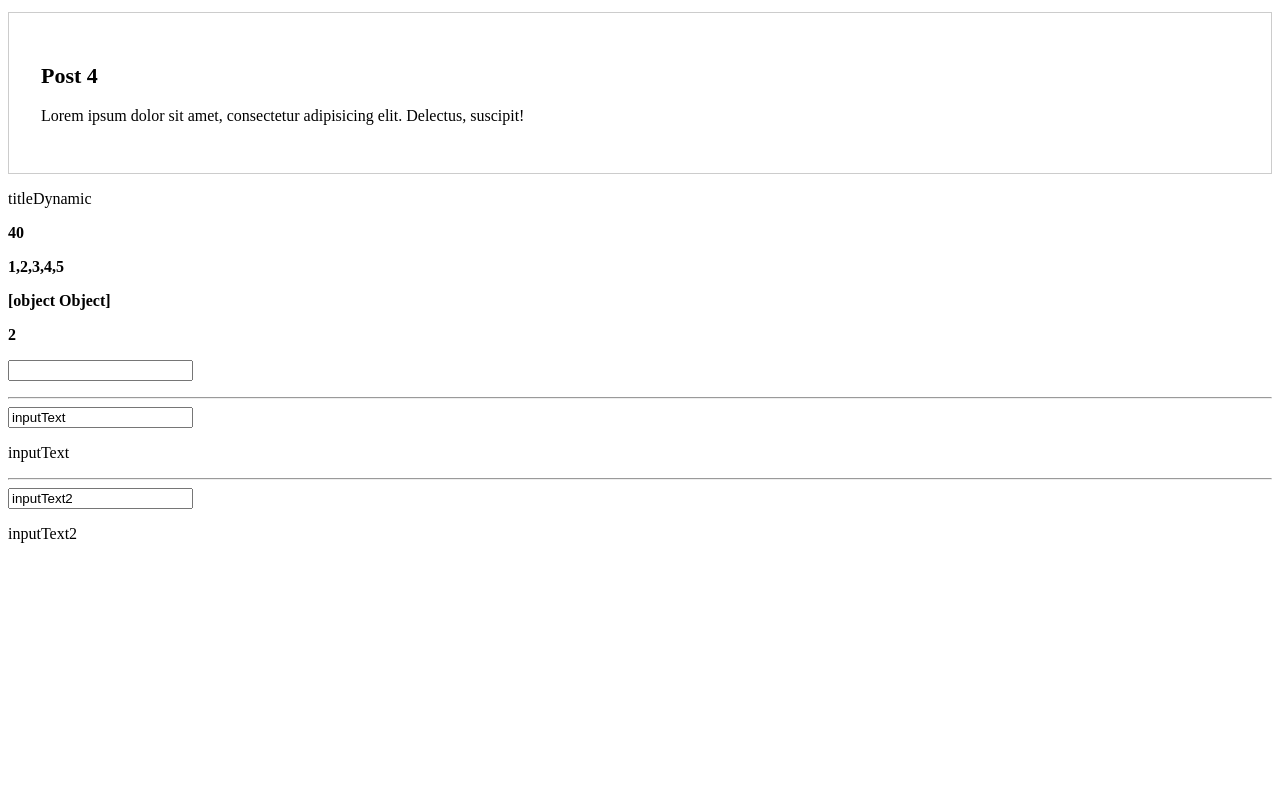
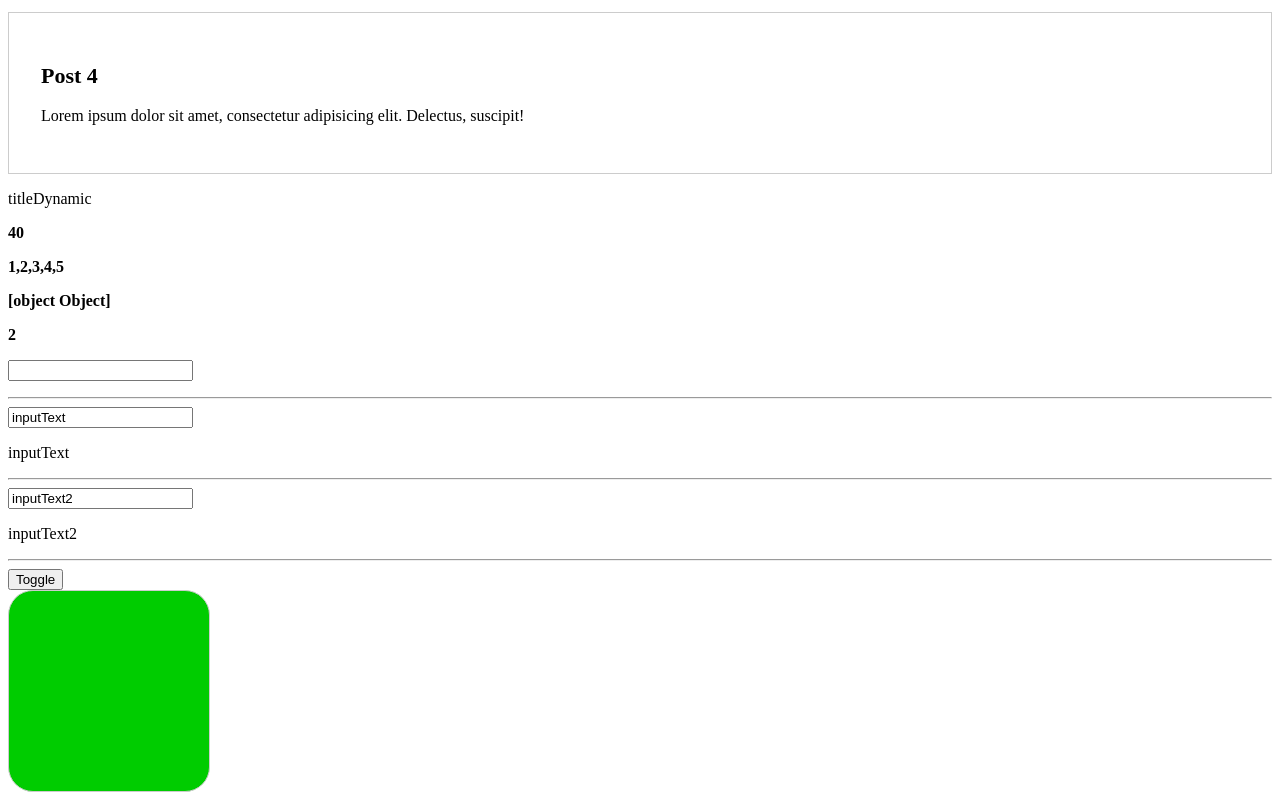
Before and after one commit to evgen904/Angular-Lesson, an Angular app: page / in a window 1280 px wide. Shown: the part 378-1178 px from the top of the page. Before the commit the page ends 937 px from the top, so only its background shows below. Built offline with nearby package versions, Linux system fonts and the light colour scheme.

Commit message:
Директива ngStyle

```diff
--- a/src/app/app.component.html
+++ b/src/app/app.component.html
@@ -33,3 +33,15 @@
 
 <input type="text" [(ngModel)]="inputText2">
 <p>{{ inputText2 }}</p>
+
+
+<hr>
+
+<button (click)="backgroundColor = !backgroundColor">Toggle</button>
+<div [ngStyle]="{
+  width: '200px',
+  height: '200px',
+  borderRadius: '25px',
+  border: '1px solid #ccc',
+  backgroundColor: backgroundColor ? '#c00' : '#0c0'
+}"></div>
--- a/src/app/app.component.ts
+++ b/src/app/app.component.ts
@@ -27,6 +27,9 @@ export class AppComponent {
   inputText = 'inputText'
   inputText2 = 'inputText2'
 
+  backgroundColor = false
+
+
   constructor() {
     setTimeout(() => {
       this.img = 'https://upload.wikimedia.org/wikipedia/commons/thumb/c/cf/Angular_full_color_logo.svg/1200px-Angular_full_color_logo.svg.png'
```
